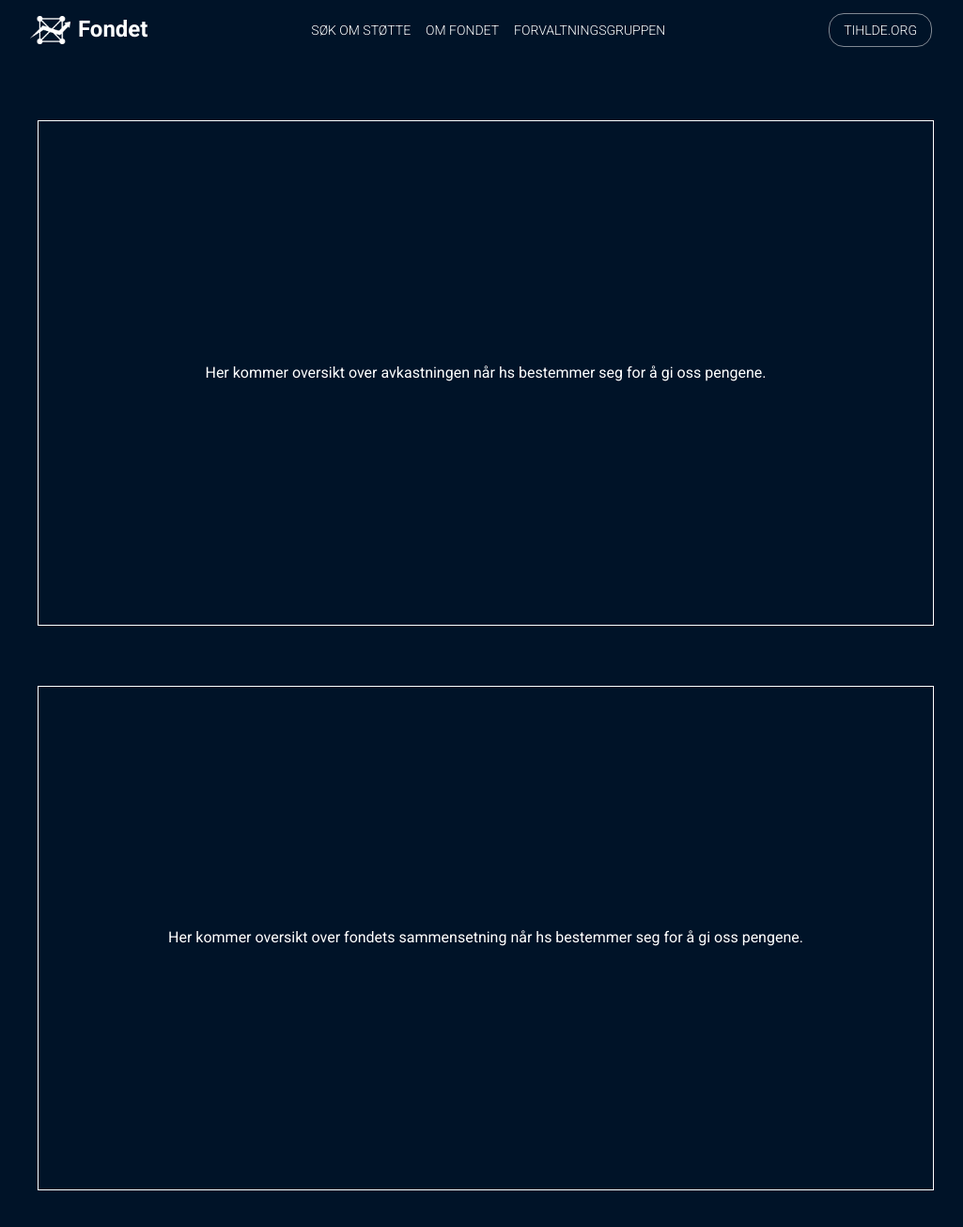
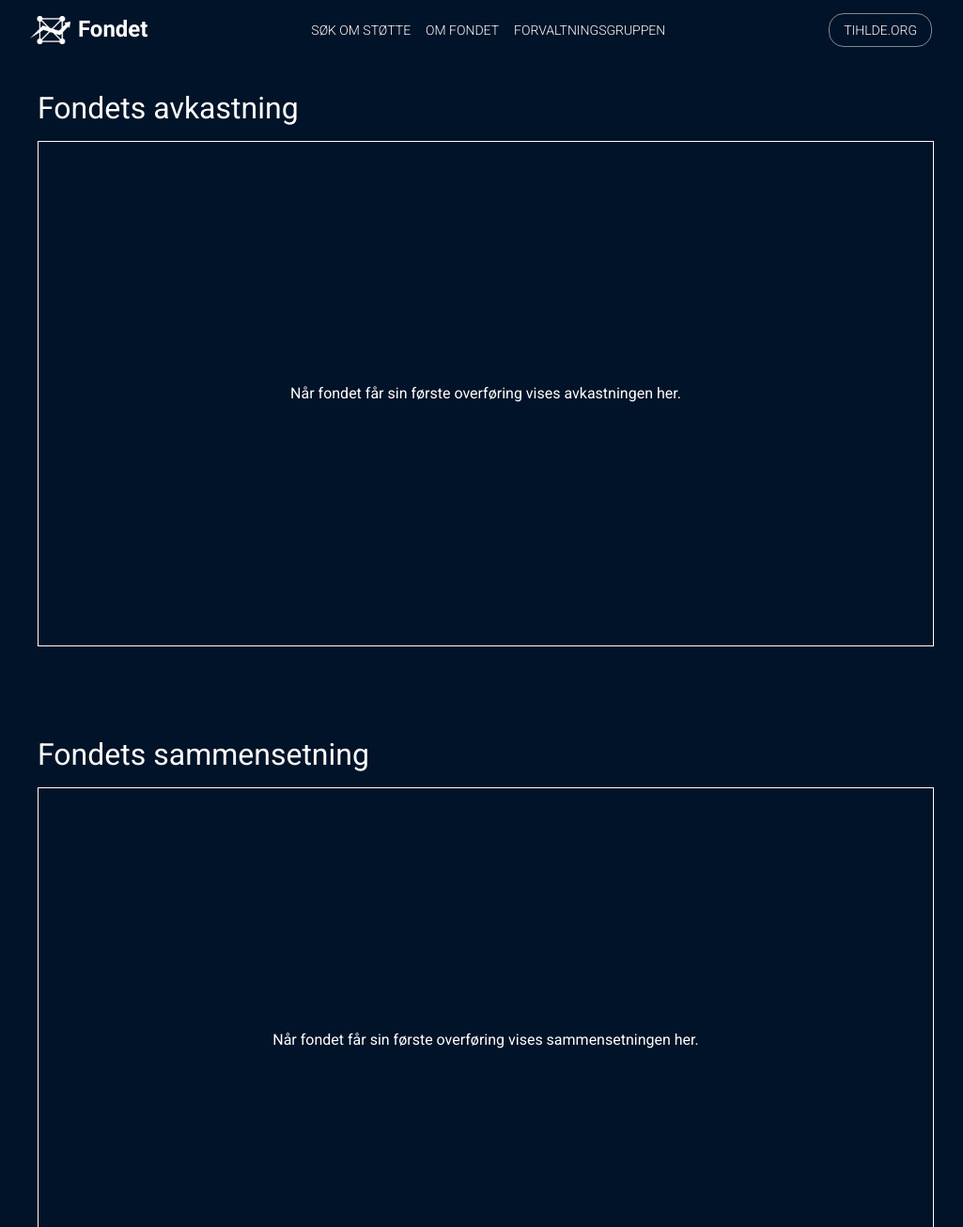
Before and after one commit to TIHLDE/Fondet, a React (Create React App) app in the folder web/: page / in a window 1280 px wide. Shown: the top 1306 px of the page at 94% size, without its empty margins (124-1149 px from the left). Built offline with nearby package versions, Linux system fonts and the light colour scheme.

Commit message:
update text from feedback

```diff
--- a/web/src/views/About/About.tsx
+++ b/web/src/views/About/About.tsx
@@ -8,13 +8,13 @@ const About: React.FunctionComponent = () => (
     <Container>
       <Typography variant='body1'>
         TIHLDE-fondet er et organ underlagt generalforsamlingen og er dermed sidestilt Hovedstyret. Dette er for at Hovedstyret ikke skal kunne påvirke fondets
-        beslutninger.
+        beslutninger. Fondet skal komplementere økonomien til TIHLDE ved å gi muligheten til å gjøre investeringer som ikke er en del av TIHLDEs budsjett.
       </Typography>
       <Typography variant='h2'>Formål</Typography>
       <Typography variant='body1'>
         Formålet til TIHLDE-fondet er å forvalte oppsparte midler på en hensiktsmessig måte og i TIHLDEs beste interesse gjennom å investere i ulike aksjefond.
         Fondet vil også ta innspill fra TIHLDEs medlemmer om forslag til innkjøp som ikke blir budsjettert. Dette kan være alt fra små investeringer som en ny
-        kaffetrakter til større investeringer som en egen TIHLDE kjeller.
+        kaffetrakter til større investeringer som en egen TIHLDE-kjeller.
       </Typography>
       <Typography variant='h2'>Sammensetning</Typography>
       <Typography variant='body1' component='div'>
--- a/web/src/views/Apply/Apply.tsx
+++ b/web/src/views/Apply/Apply.tsx
@@ -22,14 +22,13 @@ const Apply: React.FunctionComponent = () => {
       <Container>
         <Typography variant='h2'>Før du søker</Typography>
         <Typography variant='body1'>
-          Det finnes et utall forskjellige støtteordninger for studentaktiviteter, og vi ønsker ikke at TIHLDE-fondet skal være første i rekken når du søker om
-          støtte. Vi ber deg derfor sette deg inn i hvilke andre støtteordninger som finnes, og søke der det kan være muligheter. Et sted å begynne kan være å
-          se igjennom{' '}
+          Det finnes et utall forskjellige støtteordninger som administreres av ulike organisasjoner. Vi ber deg derfor sette deg inn i hvilke andre
+          støtteordninger som finnes, og søke der det kan være muligheter før du søker støtte fra TIHLDE-fondet. Et sted å begynne kan være å se igjennom{' '}
           <Link href='https://old.online.ntnu.no/wiki/online/info/sosialt-og-okonomisk/linjeforeninger/#wiki-toc-ressurser' target='_blank'>
             Online-wikien
           </Link>{' '}
           sin oversikt over ulike støtteordninger. Dersom du ikke får støtte andre steder, eller ditt initiativ ikke rimelig kan dekkes av noen andre
-          støtteordninger er det bare å søke hos oss.
+          støtteordninger er du velkommen til å søke støtte fra oss.
         </Typography>
         <Typography variant='h2'>Hvordan søke om støtte</Typography>
         <Typography variant='body1' component='div'>
--- a/web/src/views/Home/Home.tsx
+++ b/web/src/views/Home/Home.tsx
@@ -4,9 +4,10 @@ import React from 'react';
 const Home: React.FunctionComponent = () => (
   <>
     <Container>
+      <Box height={64} />
+      <Typography variant='h2'>Fondets avkastning</Typography>
       <Box
         sx={{
-          mt: 16,
           width: '100%',
           aspectRatio: '16/9',
           border: '0.5px solid white',
@@ -16,12 +17,13 @@ const Home: React.FunctionComponent = () => (
           overflow: 'hidden',
         }}>
         <Typography variant='body1' textAlign='center' sx={{ p: 5 }}>
-          Her kommer oversikt over avkastningen når hs bestemmer seg for å gi oss pengene.
+          Når fondet får sin første overføring vises avkastningen her.
         </Typography>
       </Box>
+      <Box height={64} />
+      <Typography variant='h2'>Fondets sammensetning</Typography>
       <Box
         sx={{
-          mt: 8,
           width: '100%',
           aspectRatio: '16/9',
           border: '0.5px solid white',
@@ -31,10 +33,10 @@ const Home: React.FunctionComponent = () => (
           overflow: 'hidden',
         }}>
         <Typography variant='body1' textAlign='center' sx={{ p: 5 }}>
-          Her kommer oversikt over fondets sammensetning når hs bestemmer seg for å gi oss pengene.
+          Når fondet får sin første overføring vises sammensetningen her.
         </Typography>
       </Box>
-      <Box height={150} />
+      <Box height={128} />
     </Container>
   </>
 );
```
